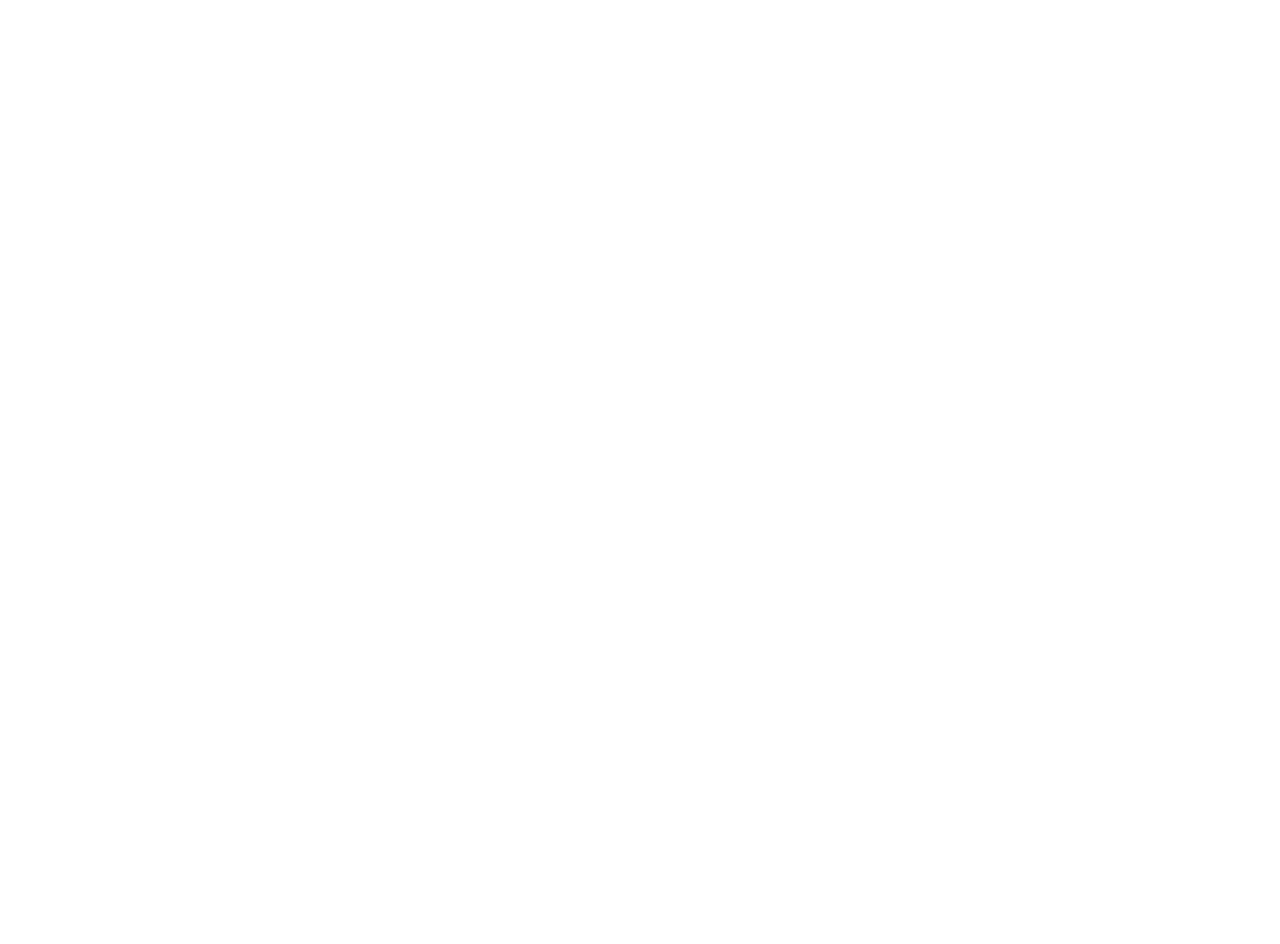
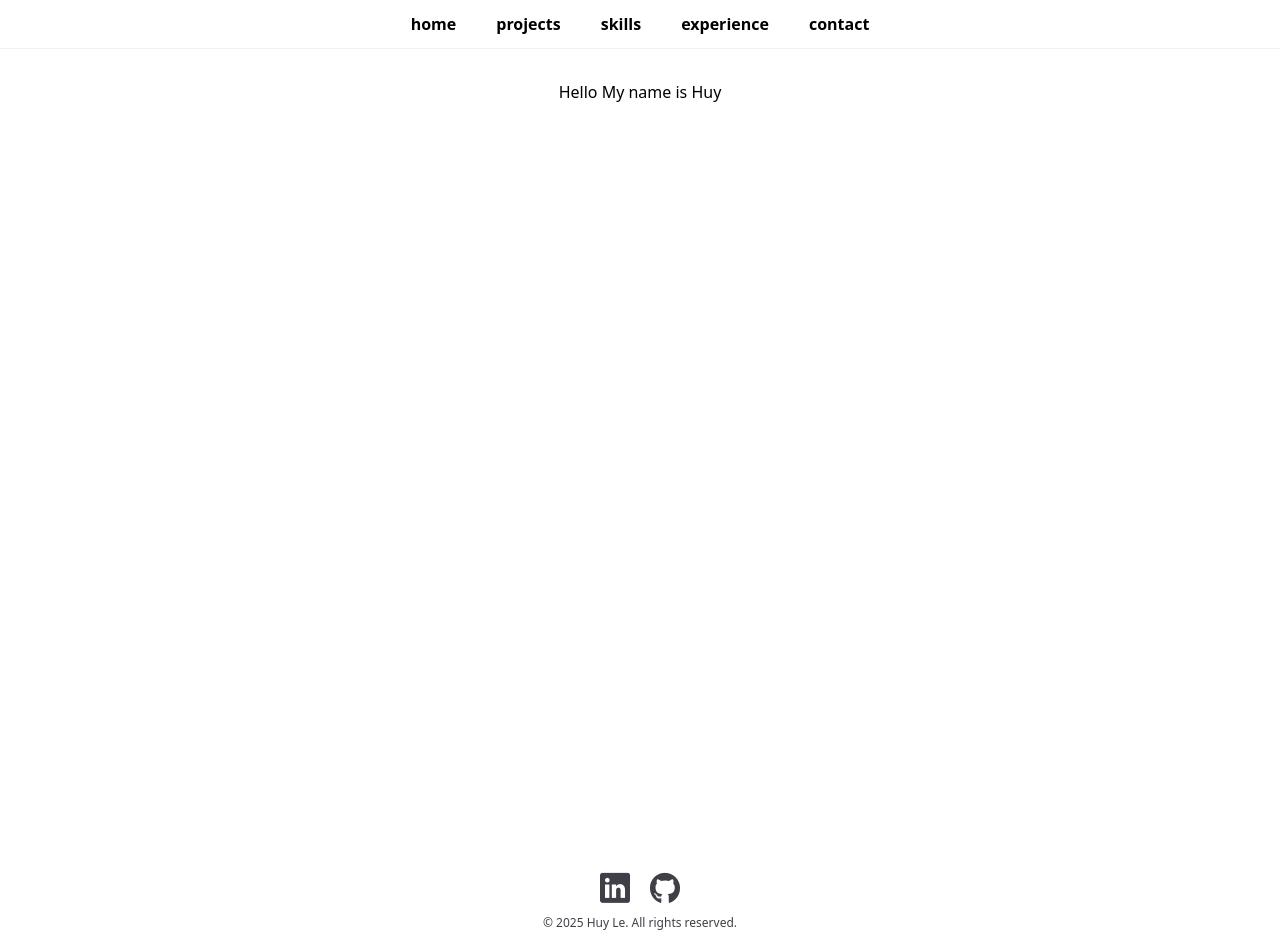
Before and after one commit to giahuyyle/portfolio, a React (Vite) app: page / in a window 1280 px wide. Before the commit the page ends 800 px from the top, so only its background shows below. Built offline with nearby package versions, Linux system fonts and the light colour scheme.

Commit message:
edit to navbar

```diff
--- a/src/App.jsx
+++ b/src/App.jsx
@@ -4,13 +4,14 @@
     Route
 } from "react-router-dom";
 import { NotFound } from "./pages/NotFound";
+import { Home } from "./pages/Home";
 
 function App() {
     return (
         <>
             <BrowserRouter>
                 <Routes>
-                    <Route index element />
+                    <Route index element={ <Home /> } />
                     <Route path="*" element={ <NotFound /> } />
                 </Routes>
             </BrowserRouter>
--- a/src/components/Hero.jsx
+++ b/src/components/Hero.jsx
@@ -0,0 +1,7 @@
+export const Hero = () => {
+    return (
+        <div className="flex flex-col items-center justify-between w-full min-h-screen">
+            Hello My name is Huy
+        </div>
+    )
+};
--- a/src/components/Navbar.jsx
+++ b/src/components/Navbar.jsx
@@ -10,9 +10,9 @@
 
 export const Navbar = () => {
     return (
-        <nav className="fixed w-full flex z-40 items-center justify-center">
-            <div className="flex items-center justify-between mt-5">
-                <div className="flex space-x-3 sm:space-x-5 font-semibold">
+        <nav className="fixed w-full flex z-40 items-center justify-center bg-transparent backdrop-blur-md border-b border-zinc-200/50 px-4 sm:px-6 lg:px-8 py-3">
+            <div className="flex items-center justify-between">
+                <div className="flex space-x-3 sm:space-x-10 font-semibold">
                     {navItems.map((item, key) => (
                         <a
                             key={key}
--- a/src/pages/Home.jsx
+++ b/src/pages/Home.jsx
@@ -1 +1,15 @@
+import { Footer } from "../components/Footer";
+import { Hero } from "../components/Hero";
 import { Navbar } from "../components/Navbar";
+
+export const Home = () => {
+    return (
+        <div className="min-h-screen flex flex-col">
+            <Navbar />
+            <div className="flex-grow pt-20"> {/* Adjust pt-20 to match your navbar height */}
+                <Hero />
+            </div>
+            <Footer />
+        </div>
+    )
+};
```
